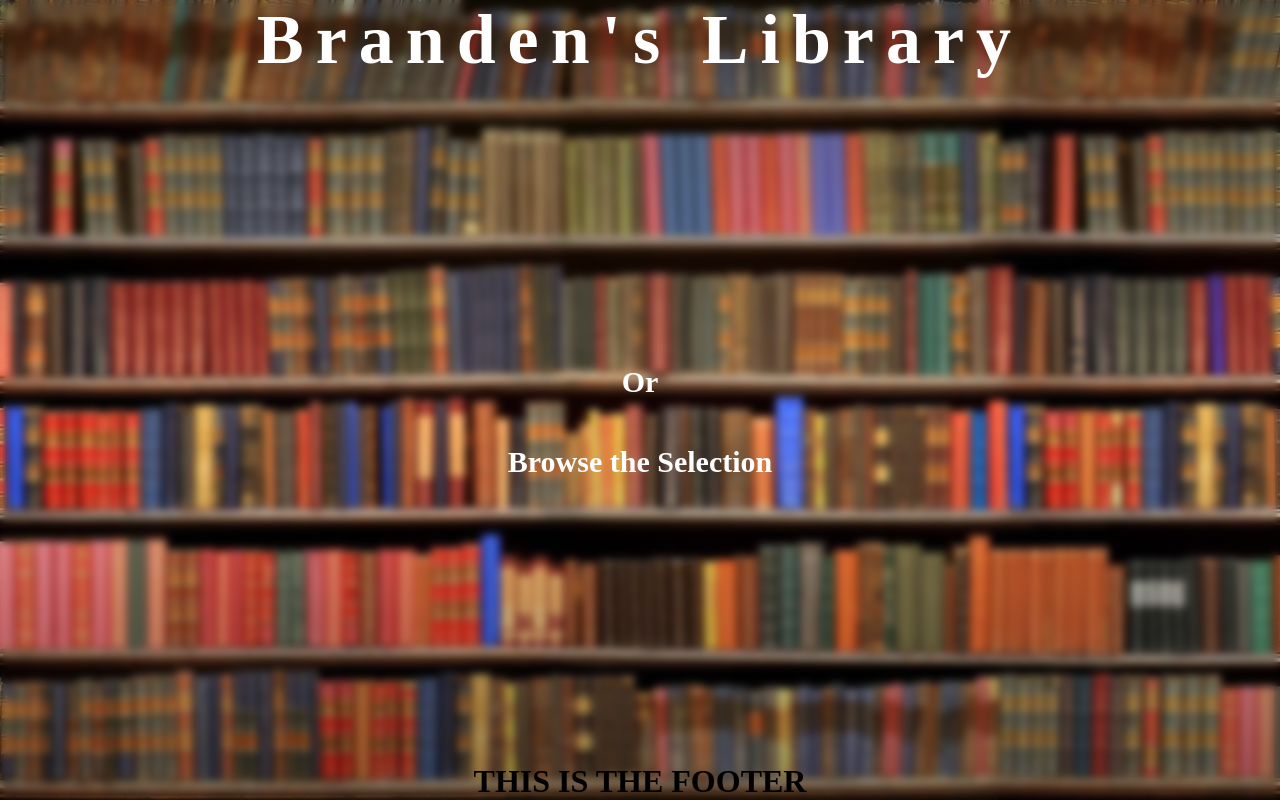
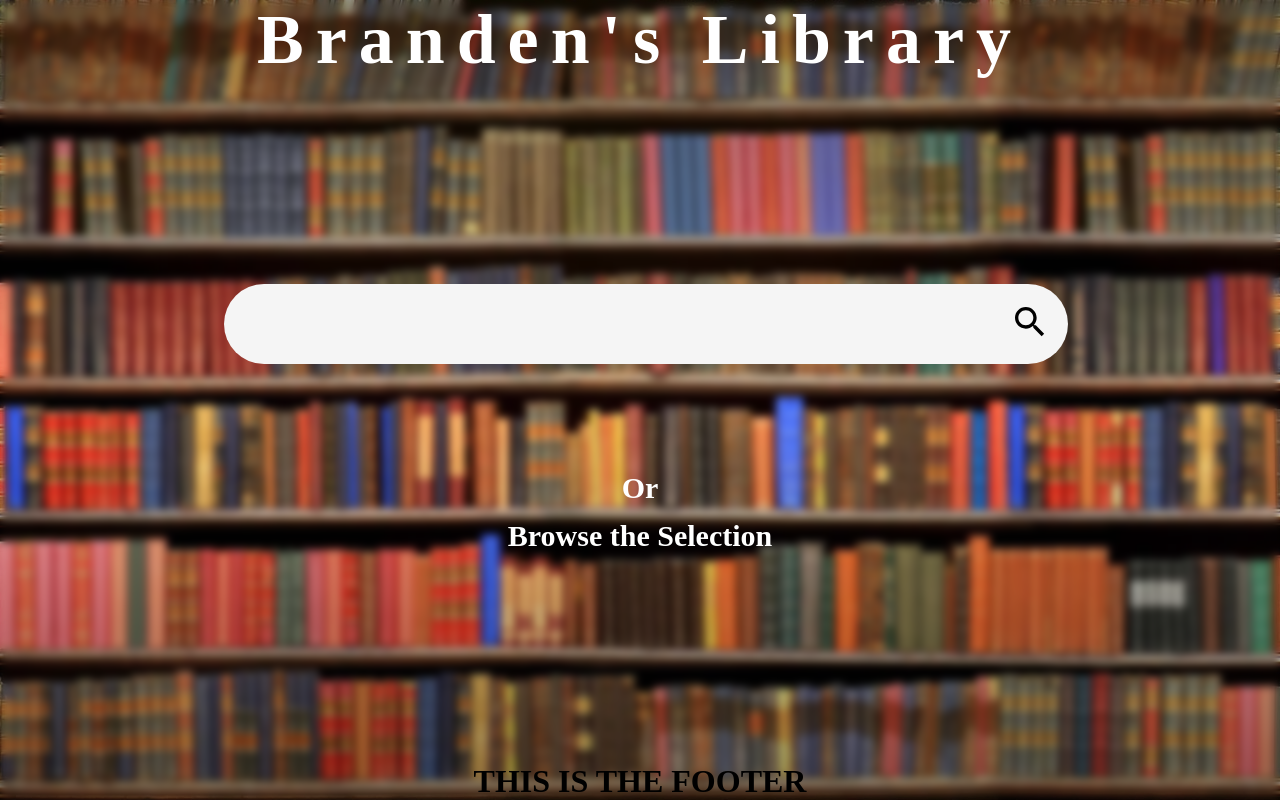
Before and after one commit to brandencmw/BrandensLibrary, a Django app: page / in a window 1280 px wide. Run offline with Django 4.2, Linux system fonts and the light colour scheme; some web fonts are replaced.

Commit message:
Add search bar to home page

```diff
--- a/books/templates/index.html
+++ b/books/templates/index.html
@@ -5,7 +5,18 @@
 </div>
 <div class="main-content">
     <div class="search-form">
-
+        <form action="/" method="POST">
+            {% csrf_token %}
+            <div class="search-bar">
+                <input class="search-terms" type="text" name="search-terms">
+                <button class="search-btn" type="submit">
+                    <svg id="search-icon" class="search-icon" viewBox="0 0 24 24">
+                        <path d="M15.5 14h-.79l-.28-.27C15.41 12.59 16 11.11 16 9.5 16 5.91 13.09 3 9.5 3S3 5.91 3 9.5 5.91 16 9.5 16c1.61 0 3.09-.59 4.23-1.57l.27.28v.79l5 4.99L20.49 19l-4.99-5zm-6 0C7.01 14 5 11.99 5 9.5S7.01 5 9.5 5 14 7.01 14 9.5 11.99 14 9.5 14z"/>
+                        <path d="M0 0h24v24H0z" fill="none"/>
+                    </svg>
+                </button>
+            </div>
+        </form>
     </div>
     <div class="browse-section">
         <h2>Or</h2>
--- a/static/css/styles.css
+++ b/static/css/styles.css
@@ -34,17 +34,51 @@ body{
 
 .main-content {
     display: flex;
+    width: 100%;
     flex: 1 1 auto;
     flex-direction: column;
     align-items: center;
     justify-content: center;
 }
 
+.search-form {
+    width: 65%;
+    text-align: center;
+    position: relative;
+}
+
+.search-bar {
+    display: flex;
+    flex-direction: row;
+    align-items: center;
+}
+
+.search-terms {
+    width: 100%;
+    height: 5rem;
+    background: #f5f5f5;
+    outline: none;
+    border: none;
+    border-radius: 2.5rem;
+    padding: 0 3.5rem 0 2rem;
+    font-size: 3rem;
+}
+
+.search-btn {
+    width: 3.5rem;
+    height: 2.8rem;
+    margin-left: -4rem;
+    background: none;
+    border: none;
+    outline: none;
+}
+
 .browse-section {
     text-align: center;
-    line-height: 5rem;
+    line-height: 3rem;
     font-size: 20px;
     color: #FFFFFF;
+    padding-top: 100px;
 }
 
 .browse-section a {
```
Also changed, not shown: static/images/Search Button.svg (added).
